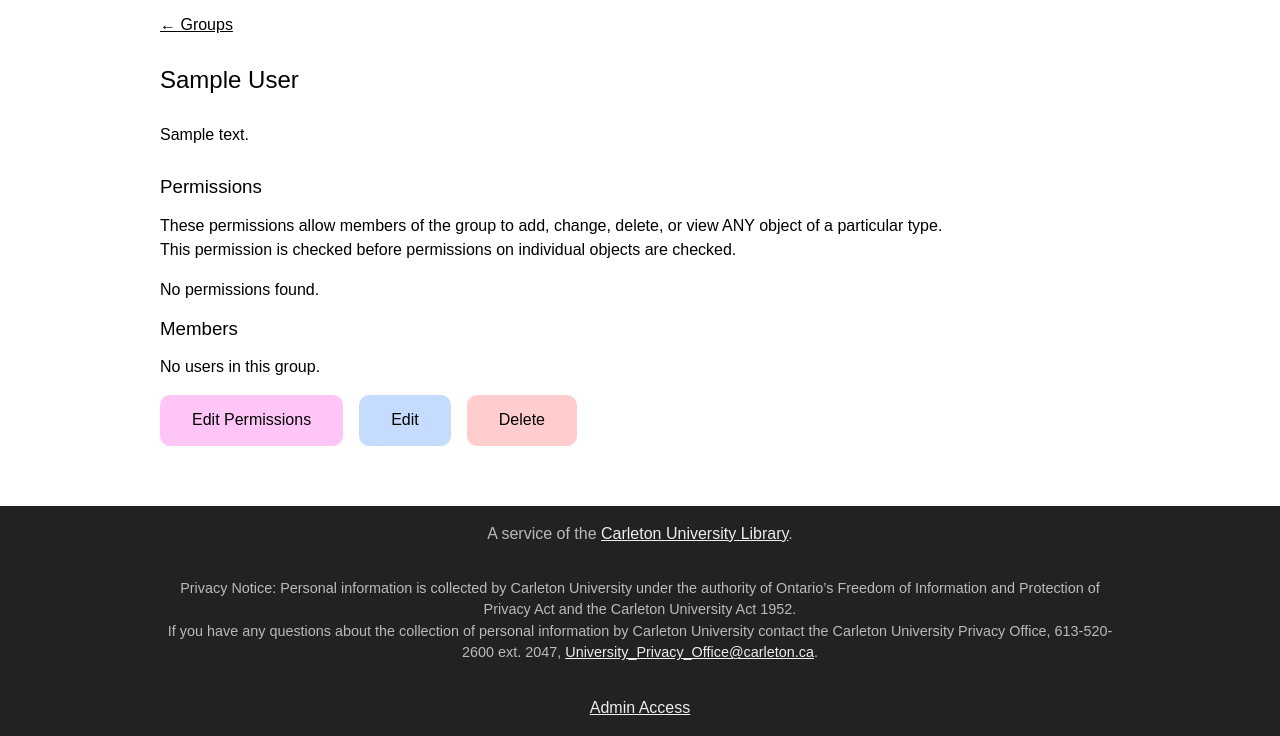
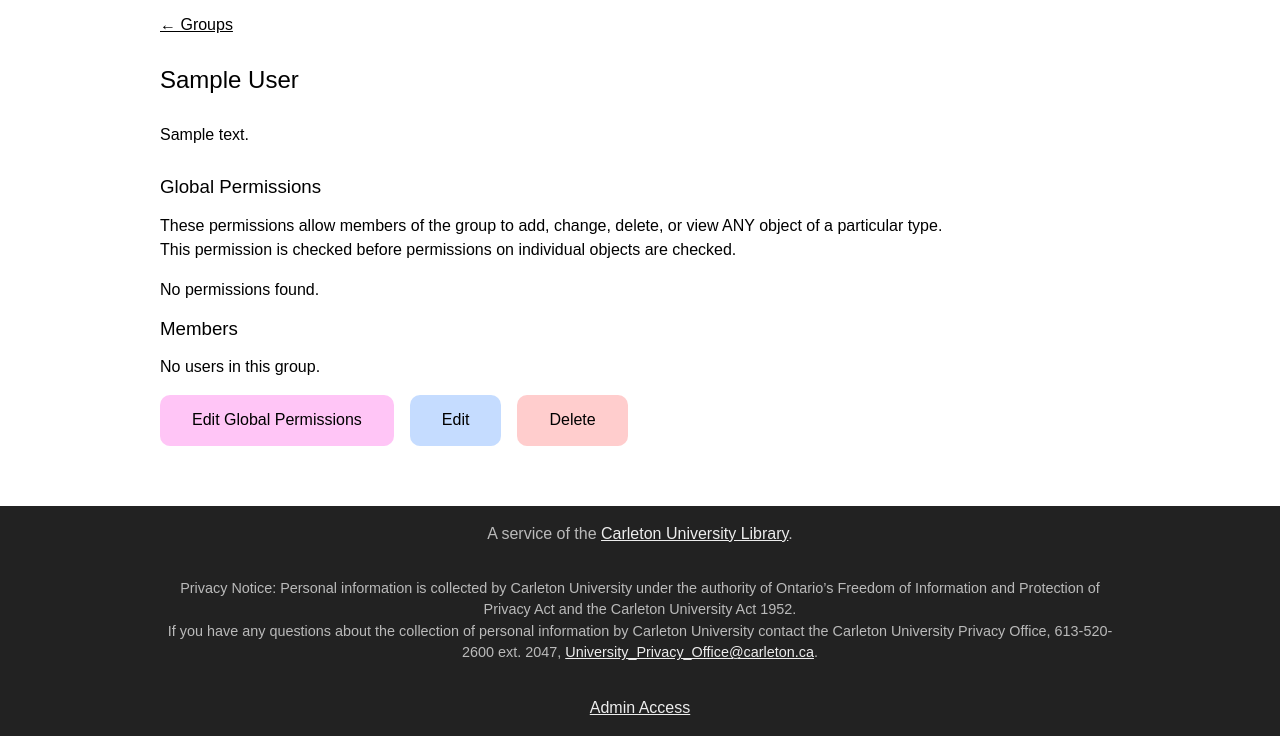
Before and after one commit to cu-library/mellyn, a Django app: a page that uses templates/accounts/groupdescription_read.html in a window 1280 px wide. Shown: the part 64-800 px from the top of the page. Run offline with Django 3.2, Linux system fonts and the light colour scheme; a user stored in the database is signed in; tables that the repository leaves empty hold one stand-in row (values such as "Sample post"); parts of the project's set-up code (start-up, migrations or seed data) failed here and were passed over; some web fonts are replaced.

Commit message:
Cleanup imports in accounts, fix error in template

```diff
--- a/accounts/test_models.py
+++ b/accounts/test_models.py
@@ -7,11 +7,11 @@ https://docs.djangoproject.com/en/3.0/topics/testing/
 import random
 import string
 
-from django.test import TestCase
 from django.contrib.auth import get_user_model
 from django.contrib.auth.models import Group, Permission
 from django.contrib.contenttypes.models import ContentType
 from django.core.exceptions import ValidationError
+from django.test import TestCase
 
 from .models import GroupDescription
 
--- a/accounts/tests.py
+++ b/accounts/tests.py
@@ -5,6 +5,7 @@ https://docs.djangoproject.com/en/3.0/topics/testing/
 """
 
 from django.test import TestCase
+
 from .apps import AccountsConfig
 
 
--- a/accounts/urls.py
+++ b/accounts/urls.py
@@ -15,7 +15,7 @@ urlpatterns = [  # pylint: disable=invalid-name
     path('groups/create/', views.GroupDescriptionCreate.as_view(), name='groupdescriptions_create'),
     path('groups/<slug:slug>/', views.GroupDescriptionRead.as_view(), name='groupdescriptions_read'),
     path('groups/<slug:slug>/update/', views.GroupDescriptionUpdate.as_view(), name='groupdescriptions_update'),
-    path('groups/<slug:slug>/update/permissions/',
+    path('groups/<slug:slug>/permissions/',
          views.GroupDescriptionUpdatePermissions.as_view(),
          name='groupdescriptions_update_permissions'),
     path('groups/<slug:slug>/delete/', views.GroupDescriptionDelete.as_view(), name='groupdescriptions_delete'),
--- a/templates/accounts/groupdescription_read.html
+++ b/templates/accounts/groupdescription_read.html
@@ -6,7 +6,7 @@
   <div class="breadcrumb"><a aria-label="Return to the list of groups" href="{% url 'groupdescriptions_list' %}">&larr; Groups</a></div>
   <h2>{{ groupdescription.name }}</h2>
   <section class="htmlfield">{{ groupdescription.description | safe}}</section>
-  <h3>Permissions</h3>
+  <h3>Global Permissions</h3>
   <p>These permissions allow members of the group to add, change, delete, or view ANY object of a particular type. <br> This permission is checked before permissions on individual objects are checked.</p>
   {% if groupdescription.group.permissions.all %}
   <ul>
@@ -32,8 +32,8 @@
   <p>No users in this group.</p>
   {% endif %}
   <div class="actions">
-    <a class="bonus" href="{% url 'groupdescriptions_update_permissions' groupdescription.slug %}">Edit Permissions</a>
+    <a class="bonus" href="{% url 'groupdescriptions_update_permissions' groupdescription.slug %}">Edit Global Permissions</a>
     <a class="ok" href="{% url 'groupdescriptions_update' groupdescription.slug %}">Edit</a>
-    <a class="warning" href="{% url 'groupdescriptions_update' groupdescription.slug %}">Delete</a>
+    <a class="warning" href="{% url 'groupdescriptions_delete' groupdescription.slug %}">Delete</a>
   </div>
 {% endblock %}
```
Also changed, not shown: accounts/forms.py (+3 -4 lines), accounts/models.py (+4 -4 lines), accounts/views.py (+4 -3 lines).
